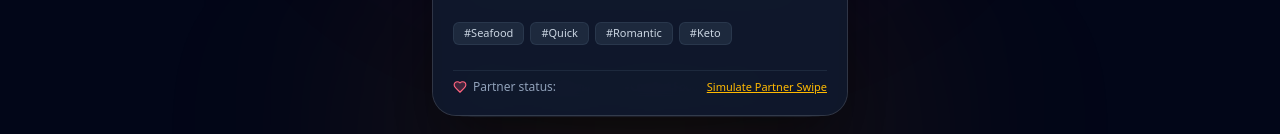
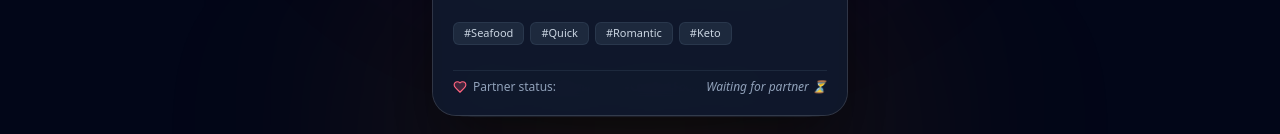
Before and after one commit to PyLou317/whats-for-dinner, a React (Vite) app: page / in a window 1280 px wide. Both pictures are taken after a click on the button "Try Instant Demo Mode (QR ready)". Shown: the part 476-610 px from the top of the page. Built offline with nearby package versions, Linux system fonts and the light colour scheme; no server answers; the database is empty.

Commit message:
Update Partner status pill to display real-time status when Supabase is connected

```diff
--- a/src/components/SwipeDeck.jsx
+++ b/src/components/SwipeDeck.jsx
@@ -161,6 +161,10 @@ function CardItem({
               <span className="text-emerald-400 font-bold flex items-center gap-1">
                 <CheckCircle2 className="w-3.5 h-3.5" /> Swiped YES!
               </span>
+            ) : isConfigured ? (
+              <span className="text-slate-400 font-medium italic flex items-center gap-1">
+                Waiting for partner ⏳
+              </span>
             ) : (
               <button
                 type="button"
@@ -175,6 +179,7 @@ function CardItem({
             )}
           </div>
         )}
+
       </div>
     </motion.div>
   );
```
